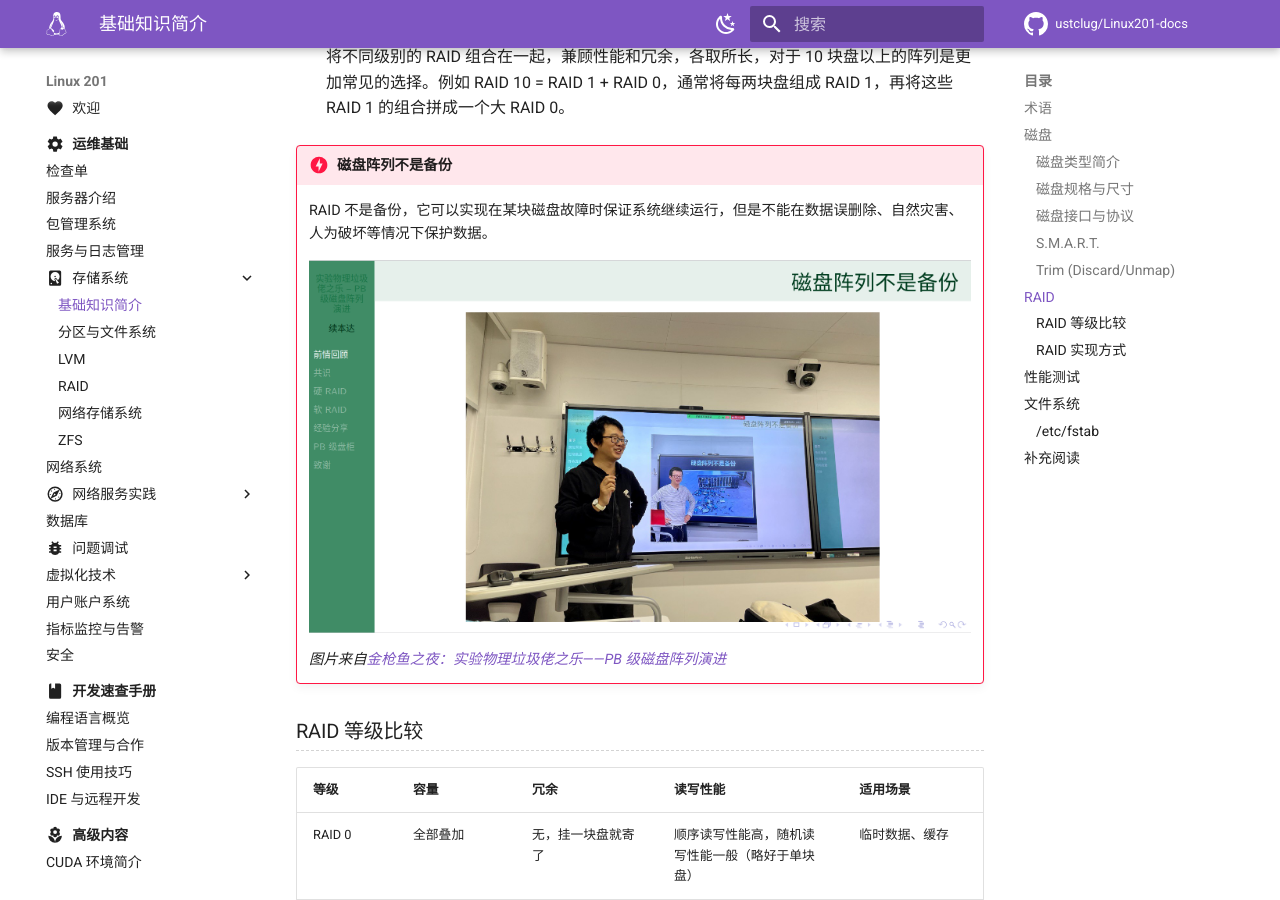
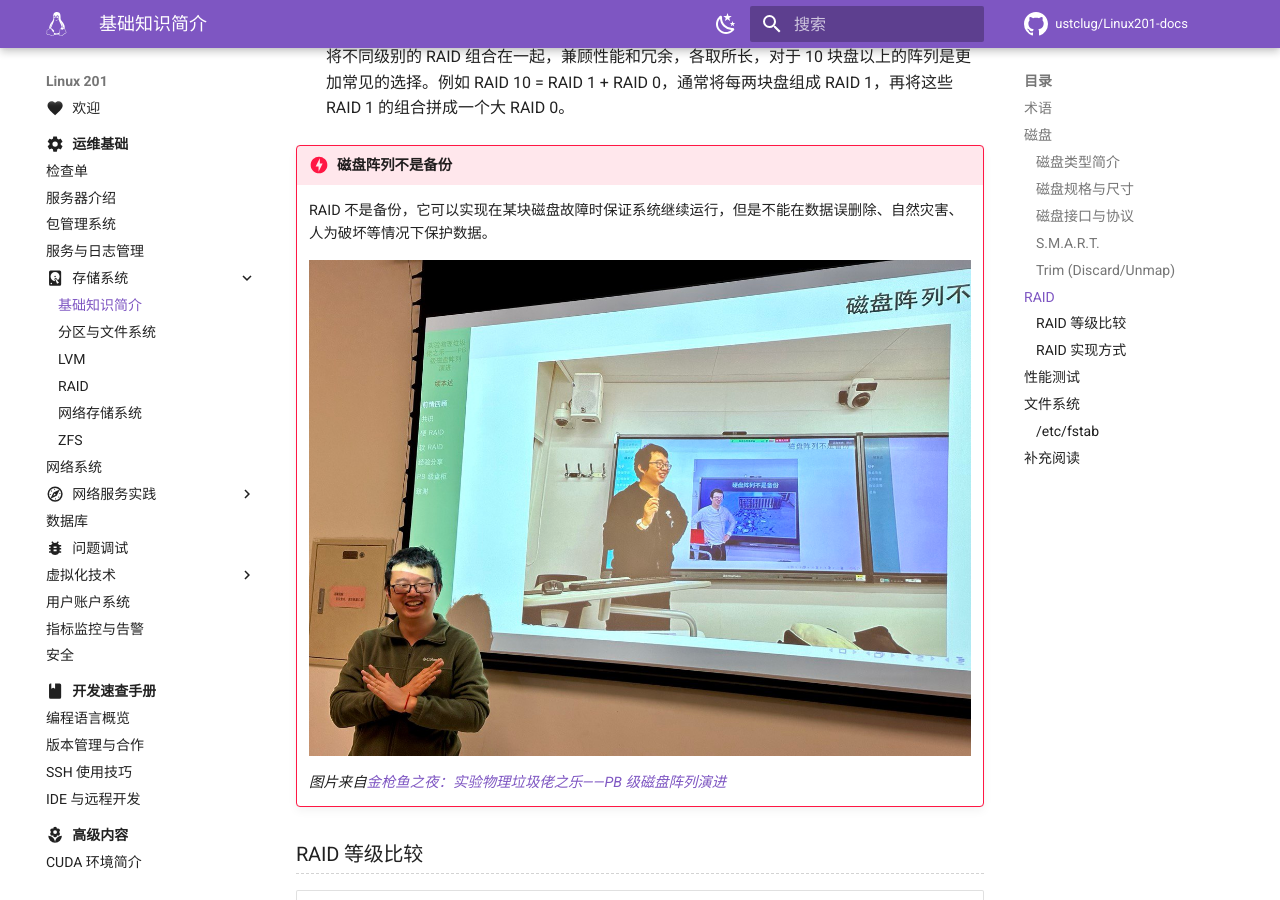
Before and after one commit to ustclug/Linux201-docs, an MkDocs documentation site: the page built from docs/ops/storage/intro.md, in a window 1280 px wide and 900 px high, scrolled down 5287 px. Built offline with MkDocs 1.6.1 and Material for MkDocs 9.7.7, drawn with Linux system fonts in a browser that asks for light colours; comment, search, counter and statistics services are not loaded.

Commit message:
ops/storage: use image from on-site tunight

```diff
--- a/docs/ops/storage/intro.md
+++ b/docs/ops/storage/intro.md
@@ -188,7 +188,7 @@ RAID 10, 50, 60
 
     RAID 不是备份，它可以实现在某块磁盘故障时保证系统继续运行，但是不能在数据误删除、自然灾害、人为破坏等情况下保护数据。
 
-    [![磁盘阵列不是备份](../../images/raid-is-not-backup.png)](https://mirrors.tuna.tsinghua.edu.cn/tuna/tunight/2023-03-26-disk-array/slides.pdf)
+    [![磁盘阵列不是备份](../../images/raid-is-not-backup.jpg)](https://mirrors.tuna.tsinghua.edu.cn/tuna/tunight/2023-03-26-disk-array/slides.pdf)
 
     *图片来自[金枪鱼之夜：实验物理垃圾佬之乐——PB 级磁盘阵列演进](https://tuna.moe/event/2023/disk-array/)*
 
```
Also changed, not shown: docs/images/raid-is-not-backup.jpg (added), docs/images/raid-is-not-backup.png (deleted).
